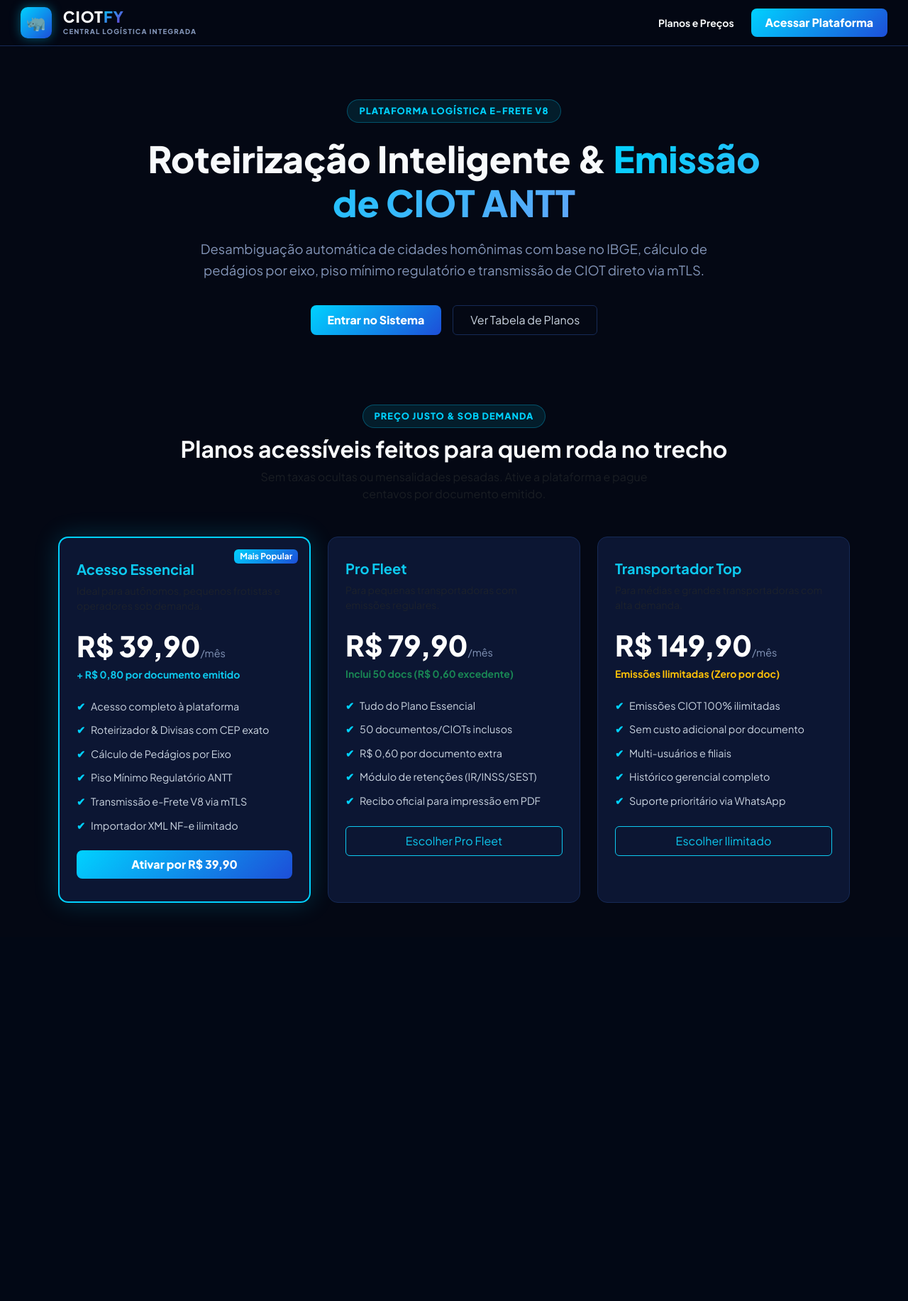
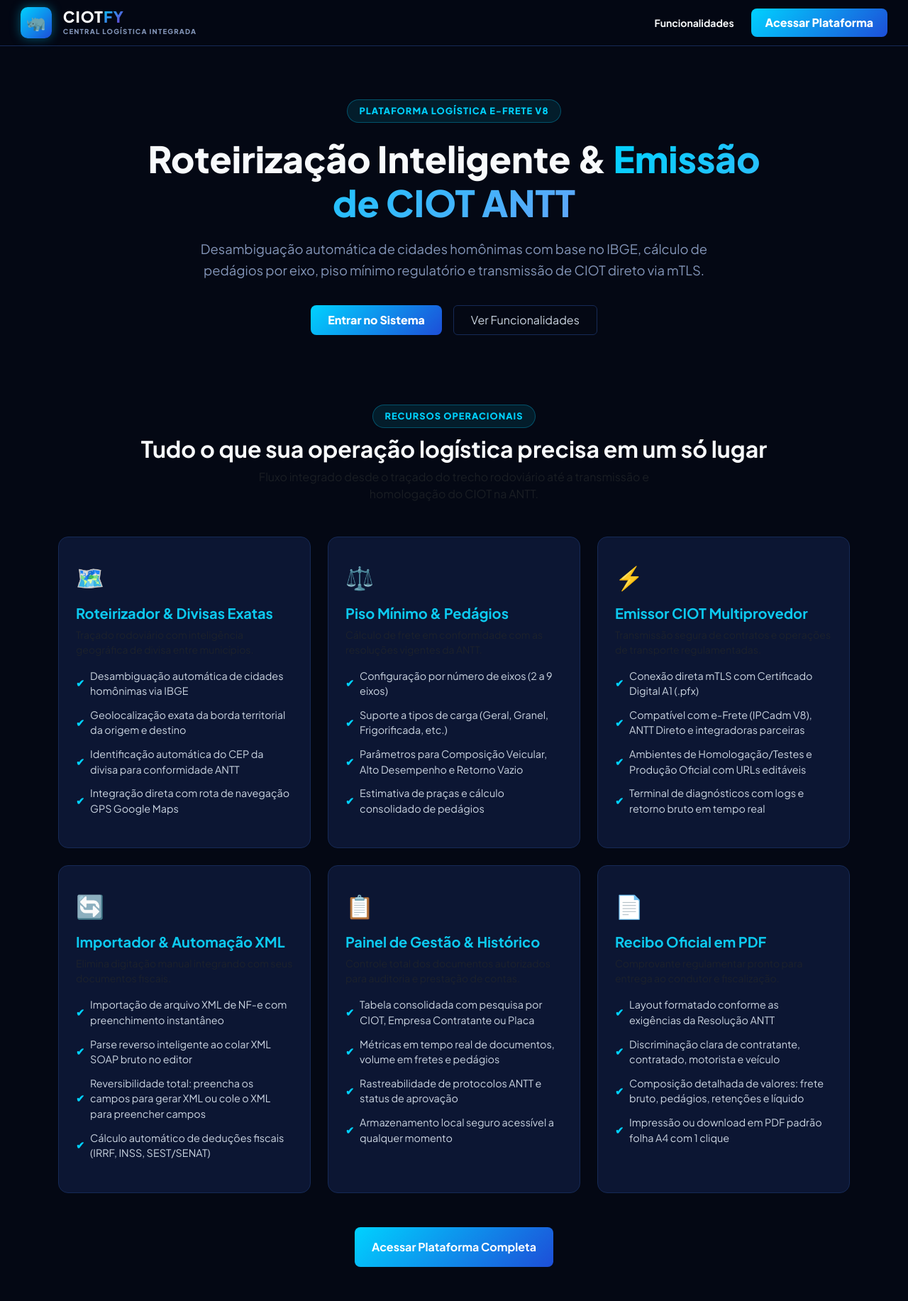
Before and after one commit to jeanfutartia/ciotjota, a FastAPI app: page / in a window 1280 px wide. Shown: the whole page at 71% size. Before the commit the page ends 1281 px from the top, so only its background shows below. Run offline with FastAPI, Linux system fonts and the light colour scheme.

Commit message:
feat: substitui secao de planos por vitrine de recursos operacionais sem precos

```diff
--- a/templates/index.html
+++ b/templates/index.html
@@ -136,13 +136,13 @@
 
     <!-- BOTÕES PÚBLICOS -->
     <div class="d-flex align-items-center gap-3" id="navActions">
-      <a href="#planos" class="text-decoration-none text-light small fw-bold me-2">Planos e Preços</a>
+      <a href="#funcionalidades" class="text-decoration-none text-light small fw-bold me-2">Funcionalidades</a>
       <button type="button" class="btn-rino" onclick="abrirModalLogin()">Acessar Plataforma</button>
     </div>
 
     <!-- BOTÕES DO MODO LOGADO -->
     <div class="d-none align-items-center gap-3" id="navUserLogged">
-      <button type="button" class="btn btn-sm btn-outline-info me-2" onclick="mostrarTelaInicial()">🏠 Início / Planos</button>
+      <button type="button" class="btn btn-sm btn-outline-info me-2" onclick="mostrarTelaInicial()">🏠 Início</button>
       <button type="button" class="btn btn-sm btn-info fw-bold me-3 text-dark" id="btnIrParaPainel" onclick="mostrarPainelLogado()" style="display:none;">🚚 Ir ao Painel</button>
 
       <div class="nav-tabs-top me-3" id="topTabsArea">
@@ -164,70 +164,113 @@
       <p class="hero-desc">Desambiguação automática de cidades homônimas com base no IBGE, cálculo de pedágios por eixo, piso mínimo regulatório e transmissão de CIOT direto via mTLS.</p>
       <div class="d-flex gap-3 justify-content-center">
         <button type="button" class="btn-rino px-4 py-2" onclick="abrirModalLogin()">Entrar no Sistema</button>
-        <a href="#planos" class="btn btn-outline-secondary px-4 py-2" style="border-color: var(--border-rino); color: #cbd5e1;">Ver Tabela de Planos</a>
+        <a href="#funcionalidades" class="btn btn-outline-secondary px-4 py-2" style="border-color: var(--border-rino); color: #cbd5e1;">Ver Funcionalidades</a>
       </div>
     </section>
 
     <!-- TABELA DE PLANOS E PREÇOS -->
-    <section class="container py-5" id="planos">
+        <!-- SEÇÃO DE RECURSOS E FUNCIONALIDADES DA PLATAFORMA -->
+    <section class="container py-5" id="funcionalidades">
       <div class="text-center mb-5">
-        <div class="badge-tag" style="margin-bottom: 10px;">Preço Justo & Sob Demanda</div>
-        <h2 class="fw-bold mb-2">Planos acessíveis feitos para quem roda no trecho</h2>
-        <p class="text-muted" style="max-width: 600px; margin: 0 auto;">Sem taxas ocultas ou mensalidades pesadas. Ative a plataforma e pague centavos por documento emitido.</p>
-      </div>
-      <div class="row g-4 justify-content-center">
-        <div class="col-lg-4 col-md-6">
-          <div class="pricing-card pricing-featured h-100">
-            <span class="badge position-absolute top-0 end-0 m-3" style="background: linear-gradient(135deg, var(--rino-cyan), var(--rino-blue));">Mais Popular</span>
-            <h5 class="fw-bold text-info">Acesso Essencial</h5>
-            <p class="small text-muted mb-3">Ideal para autônomos, pequenos frotistas e operadores sob demanda.</p>
-            <div class="price-val">R$ 39,90<small>/mês</small></div>
-            <div class="small fw-bold text-info mb-3">+ R$ 0,80 por documento emitido</div>
-            <ul class="price-features">
-              <li>Acesso completo à plataforma</li>
-              <li>Roteirizador & Divisas com CEP exato</li>
-              <li>Cálculo de Pedágios por Eixo</li>
-              <li>Piso Mínimo Regulatório ANTT</li>
-              <li>Transmissão e-Frete V8 via mTLS</li>
-              <li>Importador XML NF-e ilimitado</li>
-            </ul>
-            <button type="button" class="btn-rino w-100 mt-auto py-2" onclick="abrirModalLogin()">Ativar por R$ 39,90</button>
-          </div>
-        </div>
-
+        <div class="badge-tag" style="margin-bottom: 10px;">Recursos Operacionais</div>
+        <h2 class="fw-bold mb-2">Tudo o que sua operação logística precisa em um só lugar</h2>
+        <p class="text-muted" style="max-width: 650px; margin: 0 auto;">Fluxo integrado desde o traçado do trecho rodoviário até a transmissão e homologação do CIOT na ANTT.</p>
+      </div>
+
+      <div class="row g-4">
+        <!-- CARD 1 -->
         <div class="col-lg-4 col-md-6">
           <div class="pricing-card h-100">
-            <h5 class="fw-bold text-info">Pro Fleet</h5>
-            <p class="small text-muted mb-3">Para pequenas transportadoras com emissões regulares.</p>
-            <div class="price-val">R$ 79,90<small>/mês</small></div>
-            <div class="small fw-bold text-success mb-3">Inclui 50 docs (R$ 0,60 excedente)</div>
-            <ul class="price-features">
-              <li>Tudo do Plano Essencial</li>
-              <li>50 documentos/CIOTs inclusos</li>
-              <li>R$ 0,60 por documento extra</li>
-              <li>Módulo de retenções (IR/INSS/SEST)</li>
-              <li>Recibo oficial para impressão em PDF</li>
+            <div style="font-size: 2rem; margin-bottom: 15px;">🗺️</div>
+            <h5 class="fw-bold text-info">Roteirizador & Divisas Exatas</h5>
+            <p class="small text-muted mb-3">Traçado rodoviário com inteligência geográfica de divisa entre municípios.</p>
+            <ul class="price-features m-0">
+              <li>Desambiguação automática de cidades homônimas via IBGE</li>
+              <li>Geolocalização exata da borda territorial da origem e destino</li>
+              <li>Identificação automática do CEP da divisa para conformidade ANTT</li>
+              <li>Integração direta com rota de navegação GPS Google Maps</li>
             </ul>
-            <button type="button" class="btn btn-outline-info w-100 mt-auto py-2" onclick="abrirModalLogin()">Escolher Pro Fleet</button>
-          </div>
-        </div>
-
+          </div>
+        </div>
+
+        <!-- CARD 2 -->
         <div class="col-lg-4 col-md-6">
           <div class="pricing-card h-100">
-            <h5 class="fw-bold text-info">Transportador Top</h5>
-            <p class="small text-muted mb-3">Para médias e grandes transportadoras com alta demanda.</p>
-            <div class="price-val">R$ 149,90<small>/mês</small></div>
-            <div class="small fw-bold text-warning mb-3">Emissões Ilimitadas (Zero por doc)</div>
-            <ul class="price-features">
-              <li>Emissões CIOT 100% ilimitadas</li>
-              <li>Sem custo adicional por documento</li>
-              <li>Multi-usuários e filiais</li>
-              <li>Histórico gerencial completo</li>
-              <li>Suporte prioritário via WhatsApp</li>
+            <div style="font-size: 2rem; margin-bottom: 15px;">⚖️</div>
+            <h5 class="fw-bold text-info">Piso Mínimo & Pedágios</h5>
+            <p class="small text-muted mb-3">Cálculo de frete em conformidade com as resoluções vigentes da ANTT.</p>
+            <ul class="price-features m-0">
+              <li>Configuração por número de eixos (2 a 9 eixos)</li>
+              <li>Suporte a tipos de carga (Geral, Granel, Frigorificada, etc.)</li>
+              <li>Parâmetros para Composição Veicular, Alto Desempenho e Retorno Vazio</li>
+              <li>Estimativa de praças e cálculo consolidado de pedágios</li>
             </ul>
-            <button type="button" class="btn btn-outline-info w-100 mt-auto py-2" onclick="abrirModalLogin()">Escolher Ilimitado</button>
-          </div>
-        </div>
+          </div>
+        </div>
+
+        <!-- CARD 3 -->
+        <div class="col-lg-4 col-md-6">
+          <div class="pricing-card h-100">
+            <div style="font-size: 2rem; margin-bottom: 15px;">⚡</div>
+            <h5 class="fw-bold text-info">Emissor CIOT Multiprovedor</h5>
+            <p class="small text-muted mb-3">Transmissão segura de contratos e operações de transporte regulamentadas.</p>
+            <ul class="price-features m-0">
+              <li>Conexão direta mTLS com Certificado Digital A1 (.pfx)</li>
+              <li>Compatível com e-Frete (IPCadm V8), ANTT Direto e integradoras parceiras</li>
+              <li>Ambientes de Homologação/Testes e Produção Oficial com URLs editáveis</li>
+              <li>Terminal de diagnósticos com logs e retorno bruto em tempo real</li>
+            </ul>
+          </div>
+        </div>
+
+        <!-- CARD 4 -->
+        <div class="col-lg-4 col-md-6">
+          <div class="pricing-card h-100">
+            <div style="font-size: 2rem; margin-bottom: 15px;">🔄</div>
+            <h5 class="fw-bold text-info">Importador & Automação XML</h5>
+            <p class="small text-muted mb-3">Elimina digitação manual integrando com seus documentos fiscais.</p>
+            <ul class="price-features m-0">
+              <li>Importação de arquivo XML de NF-e com preenchimento instantâneo</li>
+              <li>Parse reverso inteligente ao colar XML SOAP bruto no editor</li>
+              <li>Reversibilidade total: preencha os campos para gerar XML ou cole o XML para preencher campos</li>
+              <li>Cálculo automático de deduções fiscais (IRRF, INSS, SEST/SENAT)</li>
+            </ul>
+          </div>
+        </div>
+
+        <!-- CARD 5 -->
+        <div class="col-lg-4 col-md-6">
+          <div class="pricing-card h-100">
+            <div style="font-size: 2rem; margin-bottom: 15px;">📋</div>
+            <h5 class="fw-bold text-info">Painel de Gestão & Histórico</h5>
+            <p class="small text-muted mb-3">Controle total dos documentos autorizados para auditoria e prestação de contas.</p>
+            <ul class="price-features m-0">
+              <li>Tabela consolidada com pesquisa por CIOT, Empresa Contratante ou Placa</li>
+              <li>Métricas em tempo real de documentos, volume em fretes e pedágios</li>
+              <li>Rastreabilidade de protocolos ANTT e status de aprovação</li>
+              <li>Armazenamento local seguro acessível a qualquer momento</li>
+            </ul>
+          </div>
+        </div>
+
+        <!-- CARD 6 -->
+        <div class="col-lg-4 col-md-6">
+          <div class="pricing-card h-100">
+            <div style="font-size: 2rem; margin-bottom: 15px;">📄</div>
+            <h5 class="fw-bold text-info">Recibo Oficial em PDF</h5>
+            <p class="small text-muted mb-3">Comprovante regulamentar pronto para entrega ao condutor e fiscalização.</p>
+            <ul class="price-features m-0">
+              <li>Layout formatado conforme as exigências da Resolução ANTT</li>
+              <li>Discriminação clara de contratante, contratado, motorista e veículo</li>
+              <li>Composição detalhada de valores: frete bruto, pedágios, retenções e líquido</li>
+              <li>Impressão ou download em PDF padrão folha A4 com 1 clique</li>
+            </ul>
+          </div>
+        </div>
+      </div>
+
+      <div class="text-center mt-5">
+        <button type="button" class="btn-rino px-4 py-3 fw-bold" onclick="abrirModalLogin()">Acessar Plataforma Completa</button>
       </div>
     </section>
   </main>
```
